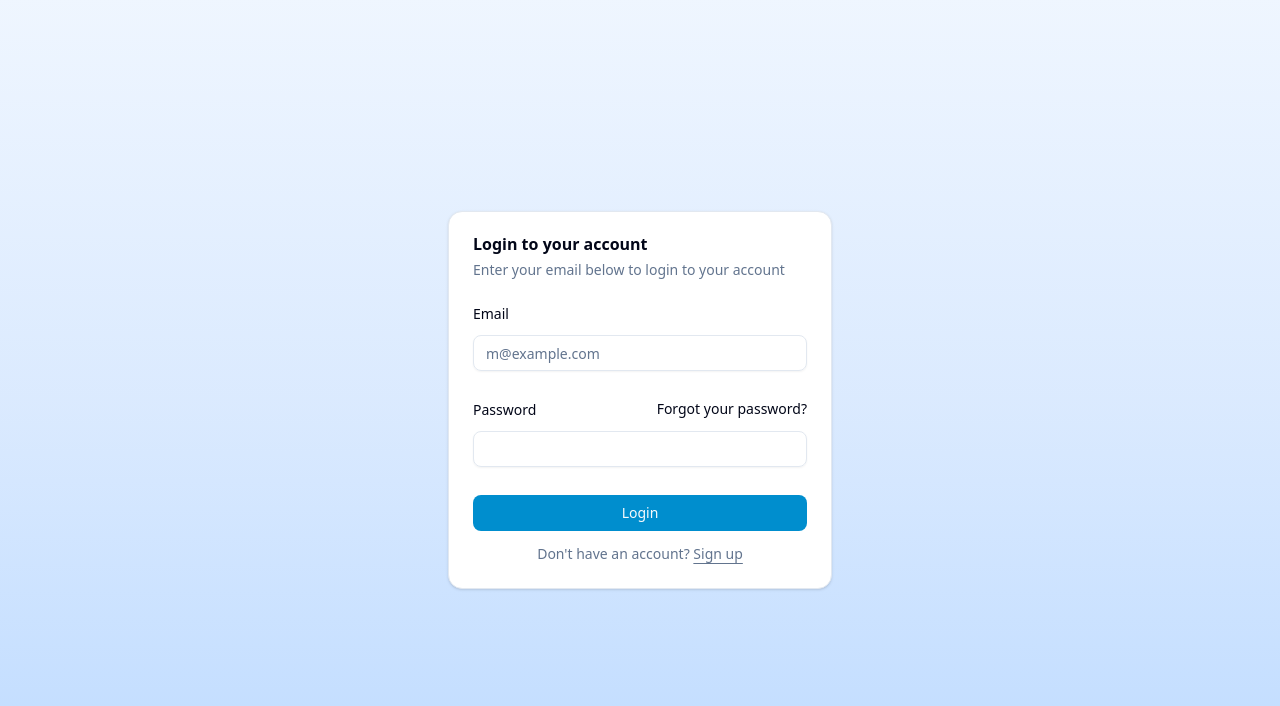
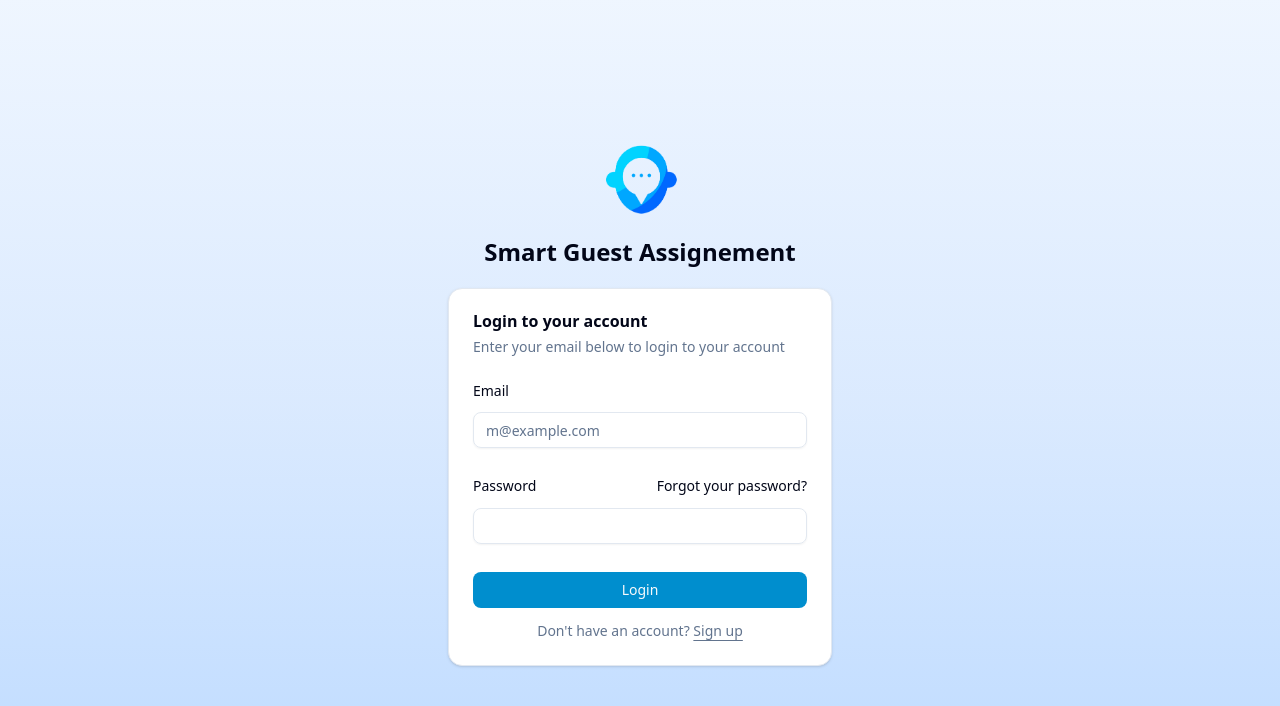
Before and after one commit to KevinReyhanW/sga-admin, a Next.js app: page /login in a window 1280 px wide. Shown: the top 706 px of the page. Built offline with nearby package versions, Linux system fonts and the light colour scheme.

Commit message:
Add branding to login

```diff
--- a/src/app/login/page.tsx
+++ b/src/app/login/page.tsx
@@ -3,7 +3,9 @@ import LoginForm from "@/app/login/login-form";
 
 function Page() {
   return (
-    <div className="flex min-h-svh w-full items-center justify-center p-6 md:p-10 bg-gradient-to-b from-blue-50 via-blue-100 to-blue-200">
+    <div className="flex flex-col min-h-svh w-full items-center justify-center p-6 md:p-10 bg-gradient-to-b from-blue-50 via-blue-100 to-blue-200">
+      <img src="/logo-sga.png" alt="logo" className="w-24 mb-5" />
+      <h3 className="text-2xl font-semibold mb-5">Smart Guest Assignement</h3>
       <div className="w-full max-w-sm">
         <LoginForm />
       </div>
```
